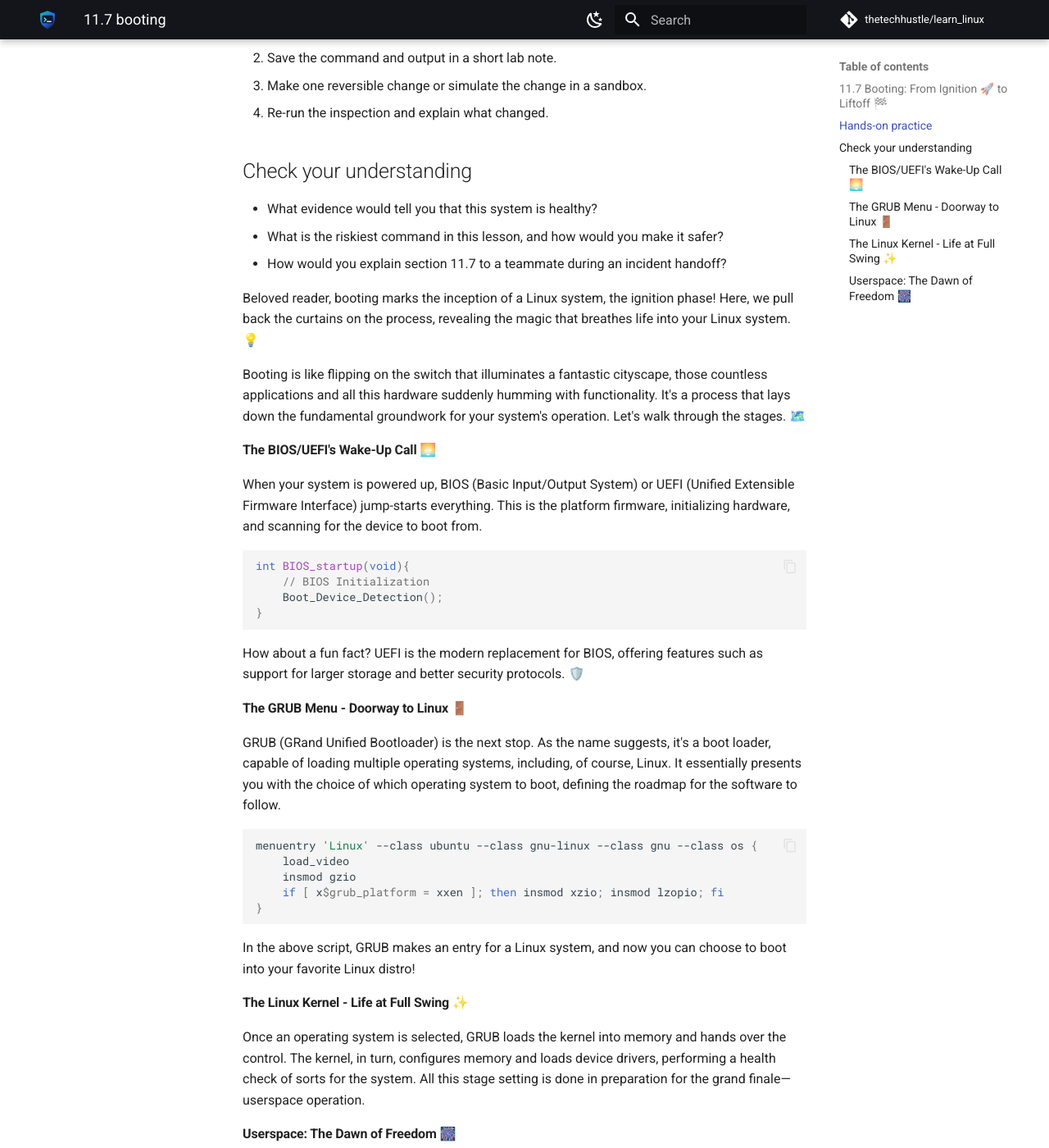
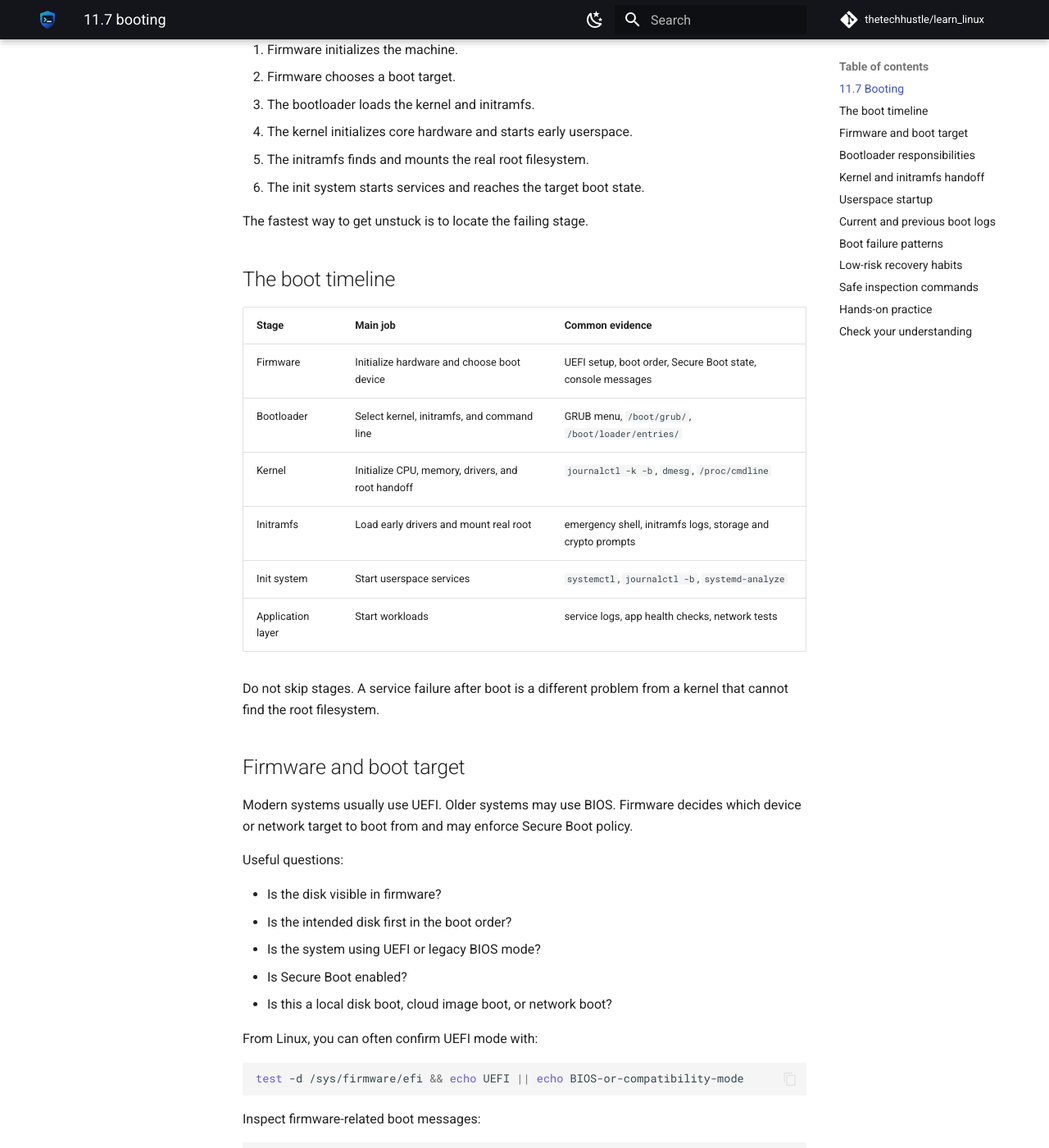
Before and after one commit to thetechhustle/learn_linux, an MkDocs documentation site: the page built from docs/lessons/11_drivers_and_the_kernel/11.7_booting.md, in a window 1280 px wide and 1400 px high, scrolled down 797 px. Shown: the whole window at 82% size. Built offline with MkDocs 1.6.1 and Material for MkDocs 9.7.7, drawn with Linux system fonts in a browser that asks for light colours; comment, search, counter and statistics services are not loaded; some of the changed text lies outside the part shown.

Commit message:
Improve Chapter 11 booting lesson (#89)
Co-authored-by: Jules Ai <jules@Juless-Air.ts.net lan>

````diff
--- a/docs/lessons/11_drivers_and_the_kernel/11.7_booting.md
+++ b/docs/lessons/11_drivers_and_the_kernel/11.7_booting.md
@@ -1,77 +1,249 @@
-### 11.7 Booting: From Ignition 🚀 to Liftoff 🏁
-
-
+### 11.7 Booting
 
 !!! abstract "What you will learn"
-    - Explain where **11.7 Booting: From Ignition 🚀 to Liftoff 🏁** fits in day-to-day Linux operations.
-    - Use current Linux tooling to inspect, change, and verify the relevant system behavior.
-    - Connect the concept to a real operational scenario: a server that loses network connectivity after a kernel change.
+    - Trace the Linux boot path from firmware to bootloader, kernel, initramfs, and userspace.
+    - Collect boot evidence with `journalctl`, `systemd-analyze`, `/proc/cmdline`, and bootloader files.
+    - Separate boot-time failures from kernel, module, storage, network, and service failures.
+    - Apply low-risk recovery habits before changing bootloader, kernel, or initramfs settings.
 
 !!! example "Field story"
-    Imagine a server that loses network connectivity after a kernel change. Your job is not to memorize a command; it is to build a short evidence trail, choose a low-risk change, and prove whether the system improved.
+    A server is reachable through out-of-band console but not over SSH after a kernel update. You need to know whether it failed before the bootloader, in the kernel, in the initramfs, while mounting root storage, or later when networking services started.
 
 !!! success "Operator principle"
-    Connect hardware symptoms to drivers, modules, kernel versions, and boot choices.
+    Boot troubleshooting is timeline work. Identify the last successful stage before changing the next thing.
+
+Booting is the sequence that turns powered hardware into a running operating system. In Linux operations, boot knowledge matters whenever a host fails after a kernel update, a root disk move, a storage-driver change, a bootloader edit, a firmware update, or a cloud image migration.
+
+The exact details vary by distribution and hardware, but the operational timeline is usually:
+
+1. Firmware initializes the machine.
+2. Firmware chooses a boot target.
+3. The bootloader loads the kernel and initramfs.
+4. The kernel initializes core hardware and starts early userspace.
+5. The initramfs finds and mounts the real root filesystem.
+6. The init system starts services and reaches the target boot state.
+
+The fastest way to get unstuck is to locate the failing stage.
+
+## The boot timeline
+
+| Stage | Main job | Common evidence |
+| --- | --- | --- |
+| Firmware | Initialize hardware and choose boot device | UEFI setup, boot order, Secure Boot state, console messages |
+| Bootloader | Select kernel, initramfs, and command line | GRUB menu, `/boot/grub/`, `/boot/loader/entries/` |
+| Kernel | Initialize CPU, memory, drivers, and root handoff | `journalctl -k -b`, `dmesg`, `/proc/cmdline` |
+| Initramfs | Load early drivers and mount real root | emergency shell, initramfs logs, storage and crypto prompts |
+| Init system | Start userspace services | `systemctl`, `journalctl -b`, `systemd-analyze` |
+| Application layer | Start workloads | service logs, app health checks, network tests |
+
+Do not skip stages. A service failure after boot is a different problem from a kernel that cannot find the root filesystem.
+
+## Firmware and boot target
+
+Modern systems usually use UEFI. Older systems may use BIOS. Firmware decides which device or network target to boot from and may enforce Secure Boot policy.
+
+Useful questions:
+
+- Is the disk visible in firmware?
+- Is the intended disk first in the boot order?
+- Is the system using UEFI or legacy BIOS mode?
+- Is Secure Boot enabled?
+- Is this a local disk boot, cloud image boot, or network boot?
+
+From Linux, you can often confirm UEFI mode with:
+
+```bash
+test -d /sys/firmware/efi && echo UEFI || echo BIOS-or-compatibility-mode
+```
+
+Inspect firmware-related boot messages:
+
+```bash
+journalctl -k -b | grep -iE 'efi|secure|firmware|bios'
+```
+
+Firmware problems often require console or provider access. Do not assume SSH-level tools can fix a machine that never reaches the bootloader.
+
+## Bootloader responsibilities
+
+The bootloader chooses the kernel, initramfs, and kernel command line. On many Linux systems that bootloader is GRUB. Some distributions or cloud images use systemd-boot, extlinux, or provider-specific boot mechanisms.
+
+Key evidence:
+
+```bash
+cat /proc/cmdline
+ls -l /boot
+ls -l /boot/grub 2>/dev/null
+bootctl status 2>/dev/null
+```
+
+`/proc/cmdline` shows the command line used for the current boot. It may include root filesystem identifiers, rescue targets, console routing, security options, module blacklists, or debugging flags:
+
+```text
+BOOT_IMAGE=/boot/vmlinuz-6.8.0 root=UUID=... ro quiet
+```
+
+Common bootloader-related issues include:
+
+- wrong default kernel
+- missing initramfs
+- wrong root UUID
+- stale bootloader menu after disk migration
+- Secure Boot refusing an unsigned kernel or module
+- a rescue or emergency target left in the command line
+
+Before editing bootloader files, capture the current state and preserve a known-good boot entry.
+
+## Kernel and initramfs handoff
+
+The bootloader loads the kernel and an initramfs image. The initramfs is a small early userspace environment that contains enough tools and drivers to find the real root filesystem.
+
+The initramfs is critical when root storage depends on:
+
+- storage controller modules
+- LVM
+- software RAID
+- disk encryption
+- network boot
+- special filesystems
+
+If the initramfs cannot find or unlock the root filesystem, the system may drop to an emergency shell before normal services start.
+
+Inspect installed kernel and initramfs files:
+
+```bash
+ls -lh /boot/vmlinuz-* /boot/initrd* /boot/initramfs-* 2>/dev/null
+uname -r
+```
+
+On Debian or Ubuntu systems, initramfs updates commonly use:
+
+```bash
+sudo update-initramfs -u
+```
+
+On many Fedora, RHEL, and related systems, the tool is commonly:
+
+```bash
+sudo dracut -f
+```
+
+Use the tool for your distribution. Rebuilding initramfs is a boot-affecting change, so keep a rollback plan.
+
+## Userspace startup
+
+Once the root filesystem is mounted, the kernel starts the first userspace process. On most modern Linux systems, that is `systemd`.
+
+Check the boot result:
+
+```bash
+systemctl is-system-running
+systemctl --failed
+journalctl -b
+```
+
+Analyze boot timing:
+
+```bash
+systemd-analyze
+systemd-analyze blame
+systemd-analyze critical-chain
+```
+
+These commands are most useful after the system reaches userspace. If the system never mounts root or never starts init, they will not be available from the broken boot.
+
+## Current and previous boot logs
+
+Compare current and previous boots when possible:
+
+```bash
+journalctl --list-boots
+journalctl -b
+journalctl -k -b
+journalctl -b -1
+journalctl -k -b -1
+```
+
+The `-k` flag focuses on kernel messages. The `-b` flag selects a boot. This is especially useful after a kernel update:
+
+```bash
+journalctl -k -b | grep -iE 'error|failed|firmware|module|root|mount|panic'
+journalctl -k -b -1 | grep -iE 'error|failed|firmware|module|root|mount|panic'
+```
+
+If previous boot logs are missing, persistent journaling may not be enabled or logs may be stored elsewhere by the distribution.
+
+## Boot failure patterns
+
+Use symptoms to narrow the stage:
+
+| Symptom | Likely stage | First evidence to collect |
+| --- | --- | --- |
+| Machine never shows bootloader | Firmware or hardware | Console, firmware boot order, disk visibility |
+| Bootloader appears but kernel missing | Bootloader or `/boot` | Boot menu, `/boot` contents from rescue media |
+| Kernel starts then panics | Kernel or driver | Console panic text, `journalctl -k` if available |
+| Drops to initramfs shell | Initramfs, root disk, crypto, LVM | root UUID, storage modules, initramfs messages |
+| Reaches login but no network | Userspace network or driver | `ip link`, `journalctl -u NetworkManager`, `ethtool -i` |
+| Services fail after login | Init system or app config | `systemctl --failed`, service logs |
+
+This is why console output matters. A screenshot or copied console text can save hours.
+
+## Low-risk recovery habits
+
+Before making boot-affecting changes:
+
+- Confirm the currently running kernel with `uname -r`.
+- Confirm available kernel and initramfs files in `/boot`.
+- Keep at least one known-good previous kernel installed.
+- Confirm you have console, IPMI, hypervisor, cloud serial console, or other out-of-band access.
+- Record `/proc/cmdline`.
+- Record `journalctl -k -b` before and after the change.
+- Avoid editing bootloader defaults directly when a temporary one-time boot selection is enough.
+
+For remote systems, assume a bad bootloader, kernel, storage, or initramfs change can remove SSH access.
+
+## Safe inspection commands
+
+These commands are read-only:
+
+```bash
+uname -r
+cat /proc/cmdline
+test -d /sys/firmware/efi && echo UEFI || echo BIOS-or-compatibility-mode
+ls -lh /boot
+journalctl --list-boots
+journalctl -k -b
+systemctl --failed
+systemd-analyze
+```
+
+Potentially disruptive commands include:
+
+- changing GRUB defaults
+- editing files under `/boot`
+- rebuilding initramfs
+- removing kernel packages
+- changing root filesystem UUIDs
+- changing disk encryption, LVM, or RAID boot settings
+- rebooting without a console path
 
 ## Hands-on practice
 
 Run these on a disposable VM, container, or lab machine unless the lesson explicitly says otherwise.
 
-1. Inspect the current state with a read-only command related to this topic.
-2. Save the command and output in a short lab note.
-3. Make one reversible change or simulate the change in a sandbox.
-4. Re-run the inspection and explain what changed.
+1. Record whether the system appears to be UEFI or BIOS mode.
+2. Record the current kernel with `uname -r`.
+3. Save `/proc/cmdline` and identify the root filesystem argument.
+4. List installed kernel and initramfs files under `/boot`.
+5. Use `journalctl --list-boots` to identify available boot logs.
+6. Compare the current kernel log with the previous boot if one exists.
+7. Run `systemd-analyze critical-chain` and identify the slowest userspace dependency.
+8. Write a short handoff note that says which boot stage you can prove succeeded.
 
 ## Check your understanding
 
-- What evidence would tell you that this system is healthy?
-- What is the riskiest command in this lesson, and how would you make it safer?
-- How would you explain section 11.7 to a teammate during an incident handoff?
-
-
-Beloved reader, booting marks the inception of a Linux system, the ignition phase! Here, we pull back the curtains on the process, revealing the magic that breathes life into your Linux system.💡
-
-Booting is like flipping on the switch that illuminates a fantastic cityscape, those countless applications and all this hardware suddenly humming with functionality. It's a process that lays down the fundamental groundwork for your system's operation. Let's walk through the stages. 🗺️
-
-#### The BIOS/UEFI's Wake-Up Call 🌅
-
-When your system is powered up, BIOS (Basic Input/Output System) or UEFI (Unified Extensible Firmware Interface) jump-starts everything. This is the platform firmware, initializing hardware, and scanning for the device to boot from.
-
-```c
-int BIOS_startup(void){
-    // BIOS Initialization
-    Boot_Device_Detection();
-}
-```
-How about a fun fact? UEFI is the modern replacement for BIOS, offering features such as support for larger storage and better security protocols. 🛡️
-
-#### The GRUB Menu - Doorway to Linux 🚪
-
-GRUB (GRand Unified Bootloader) is the next stop. As the name suggests, it's a boot loader, capable of loading multiple operating systems, including, of course, Linux. It essentially presents you with the choice of which operating system to boot, defining the roadmap for the software to follow.
-
-```bash
-menuentry 'Linux' --class ubuntu --class gnu-linux --class gnu --class os {
-    load_video
-    insmod gzio
-    if [ x$grub_platform = xxen ]; then insmod xzio; insmod lzopio; fi
-}
-```
-In the above script, GRUB makes an entry for a Linux system, and now you can choose to boot into your favorite Linux distro!
-
-#### The Linux Kernel - Life at Full Swing ✨
-
-Once an operating system is selected, GRUB loads the kernel into memory and hands over the control. The kernel, in turn, configures memory and loads device drivers, performing a health check of sorts for the system. All this stage setting is done in preparation for the grand finale—userspace operation.
-
-#### Userspace: The Dawn of Freedom 🎆
-
-We've arrived! All the underlying processes that stage the scene are finally ready for their main act. With the kernel fully loaded, it executes the first userspace program, the `init` or (in most modern systems) `systemd`, paving the way for multi-user manipulations. At this stage, everything from your desktop environment to different applications begin their delightful performances.
-
-```c
-int main(void){
-    // Execute systemd
-    execv("/sbin/init", argv);
-}
-```
-In the above C snippet, the Kernel executes the `systemd`.
-
-And voila! 🎩✨ You've just witnessed the miracle of a Linux system springing into life. As simple as turning on your system may seem, remember, there's a whole universe of processes and protocols happening backstage, ensuring the star of the show—your Linux operating system—is always ready for its limelight. 🌟🖥️
+- What is the difference between a bootloader failure and an initramfs failure?
+- Why is `/proc/cmdline` important during boot troubleshooting?
+- What evidence tells you the system reached userspace?
+- Why should you keep a previous kernel installed?
+- When is console or out-of-band access required before making a boot change?
````
